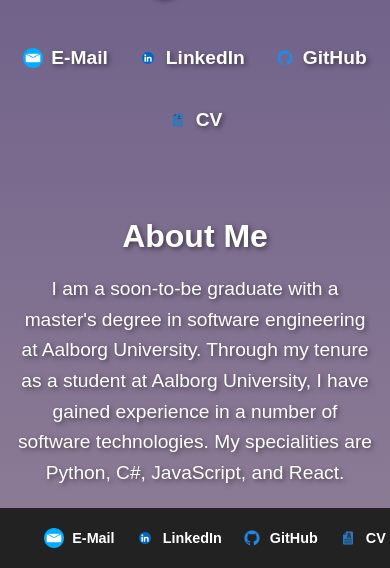
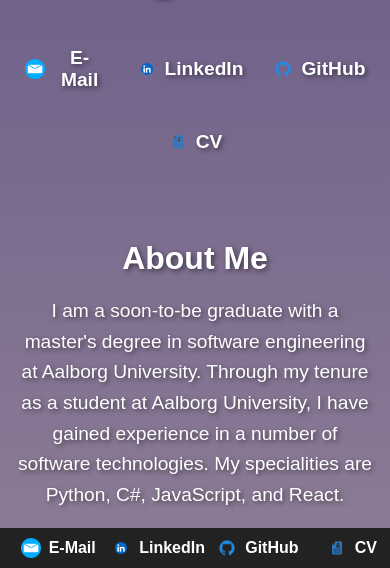
Before and after one commit to Flaiizor/portfolio, a React (Vite) app: page / in a window 390 px wide. Shown: the part 276-844 px from the top of the page. Built offline with nearby package versions, Linux system fonts and the light colour scheme.

Commit message:
Updated contact bar, updated description of portfolio project

```diff
--- a/src/pages/home/components/contact/Contact.css
+++ b/src/pages/home/components/contact/Contact.css
@@ -38,9 +38,16 @@
     color: #f39c12;
 }
 
-@media (max-width: 768px) {
+@media (max-width: 600px) {
+    .contact {
+        flex-wrap: wrap;
+        gap: 12px;
+        padding: 10px;
+    }
+
     .contact-item {
-        font-size: 0.9rem;
+        flex-basis: 21%;
+        justify-content: center;
     }
     .contact-icon {
         width: 20px;
--- a/src/pages/home/components/projects/Projects.jsx
+++ b/src/pages/home/components/projects/Projects.jsx
@@ -23,7 +23,14 @@ const projects = [
     {
         type: "Personal Project",
         title: "A Personal Portfolio Website",
-        description: "A website I made for myself to better my skills of frontend development. I am always ready to learn (or re-learn) new skills!",
+        description: (
+            <>
+                A website I made for myself to better my skills of frontend development.
+                I am always ready to learn (or re-learn) new skills!
+            <br /><br />
+                Fun fact: This portfolio website has been shamelessly stolen! Check out the copycat <a href="https://www.peterschwartzlauridsen.com/" target="_blank" rel="noopener noreferrer">here</a>!
+            </>
+        ),
         technologies: ["JavaScript", "React", "HTML", "CSS", "AWS"],
         github:"https://github.com/Flaiizor/portfolio",
     },
```
